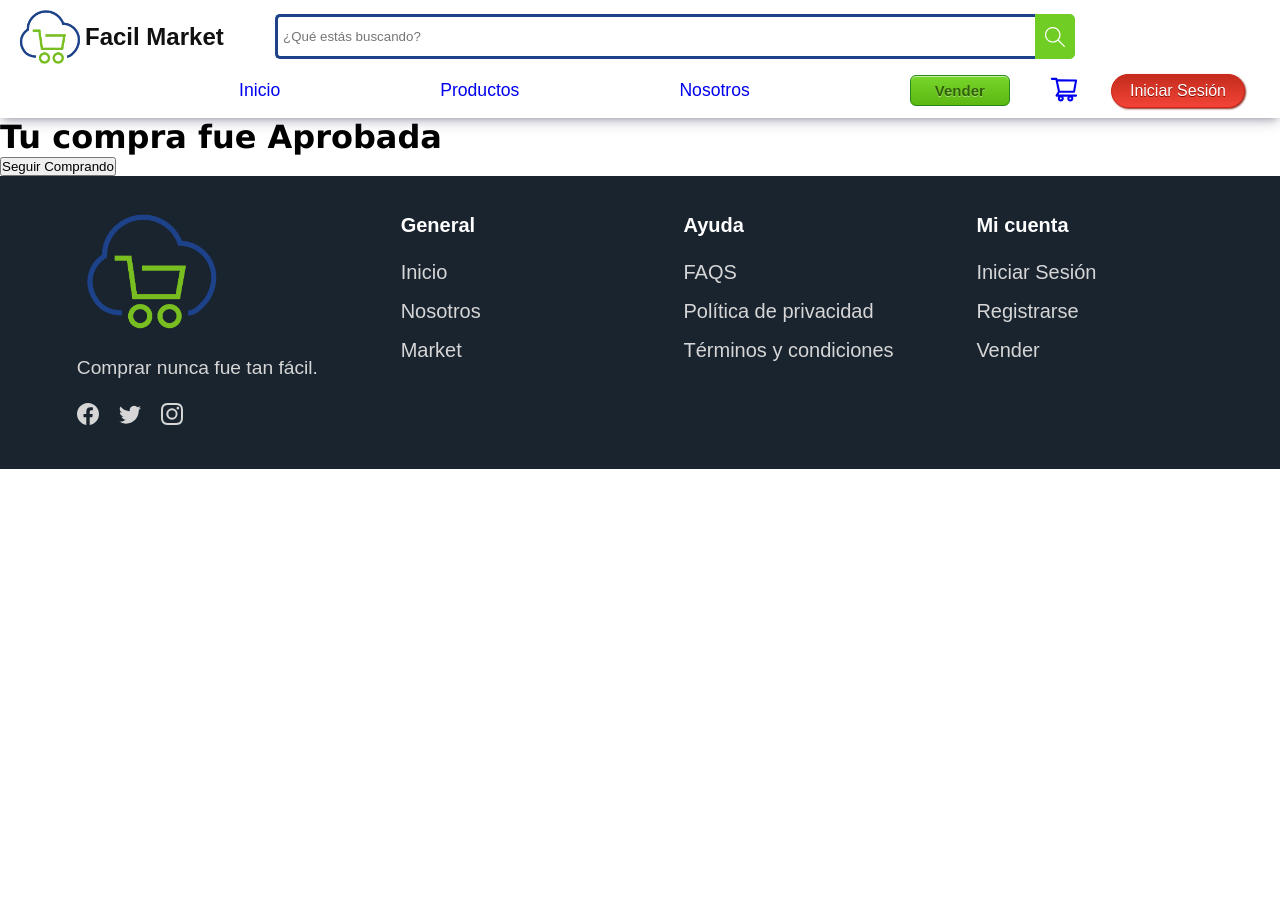
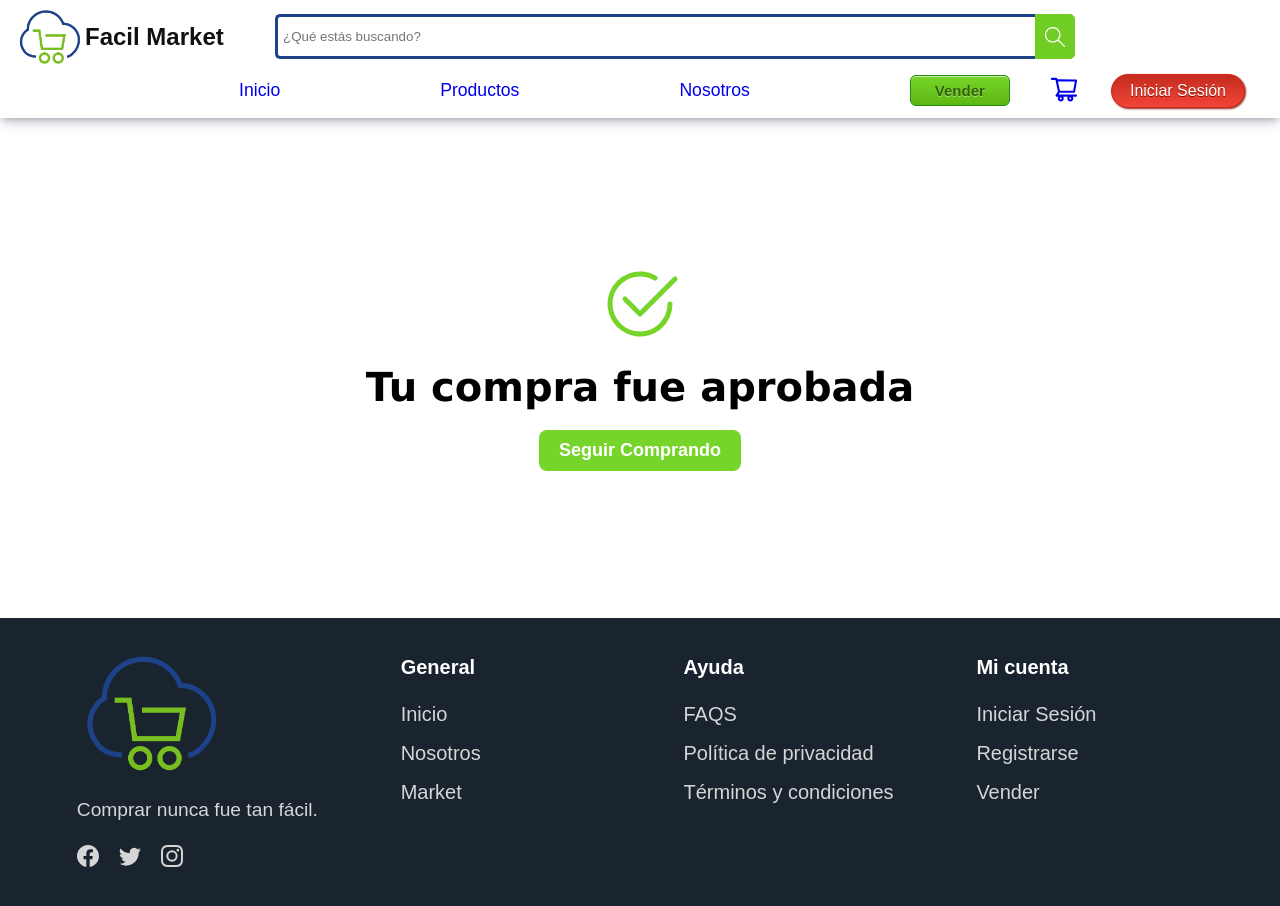
Before and after one commit to adharainfinita/facil-market-proyect, a React (Vite) app in the folder client/: page /approved in a window 1280 px wide. Shown: the top 906 px of the page. Before the commit the page ends 800 px from the top, so only its background shows below. Built offline with nearby package versions, Linux system fonts and the light colour scheme; no server answers.

Commit message:
fix(client/approved) add some styles to the component

```diff
--- a/client/src/components/ApprovedBuy.tsx
+++ b/client/src/components/ApprovedBuy.tsx
@@ -4,6 +4,7 @@ import { useSelector } from "react-redux";
 import { postUserPurchase } from "../services/purchaseServices";
 import { RootState } from "../redux/store";
 import { BuyProduct, Product } from "../utils/interfaces";
+import { BsCheck2Circle } from "react-icons/bs";
 
 const ApprovedBuy = () => {
   const currentUser = useSelector((state: RootState) => state.user.userLogin);
@@ -56,8 +57,9 @@ const ApprovedBuy = () => {
   }, [_productsCart]);
 
   return (
-    <div>
-      <h1>Tu compra fue Aprobada</h1>
+    <div className="approved-purchase">
+      <BsCheck2Circle className="approved-check"/>
+      <h1>Tu compra fue aprobada</h1>
       <Link to="/products">
         <button>Seguir Comprando</button>
       </Link>
--- /dev/null
+++ b/client/src/styles/components/_approved.scss
@@ -0,0 +1,34 @@
+.approved-purchase{
+    display: flex;
+    flex-direction: column;
+    align-items: center;
+    justify-content: center;
+    min-height: 500px;
+
+    h1{
+        font-size: 40px;
+    }
+
+    .approved-check{
+        color: #77d42a;
+        font-size: 80px;
+        margin: 20px 0px;
+    }
+
+    button{
+        cursor: pointer;
+        padding: 10px 20px;
+        background-color: #77d42a;
+        margin: 20px;
+        border: none;
+        font-weight: 600;
+        color: #fff;
+        border-radius: .5rem;
+        font-size: 18px;
+    }
+
+    p{
+        color: red;
+        font-weight: 600;
+    }
+}
--- a/client/src/styles/components/_shophistory.scss
+++ b/client/src/styles/components/_shophistory.scss
@@ -8,11 +8,13 @@
 
 .shopping-container{
     display: flex;
-    align-items: center;
     justify-content: center;
+    min-height: 400px;
+
 
     .shopping-table{
         margin: 20px 0px;
+        font-size: 20px;
         .shopping-th{
             font-size: 20px;
             margin: 20px 50px;
@@ -40,6 +42,7 @@
     flex-direction: column;
     justify-content: center;
     align-items: center;
+    min-height: 300px;
 
     .warning{
         margin: 10px 0px;
--- a/client/src/styles/styles.scss
+++ b/client/src/styles/styles.scss
@@ -34,4 +34,5 @@
 @import "./components/cartDetail";
 @import "./components/cart";
 @import "./components/userProducts";
-@import "./components/usersProfile"
+@import "./components/usersProfile";
+@import "./components/approved";
```
